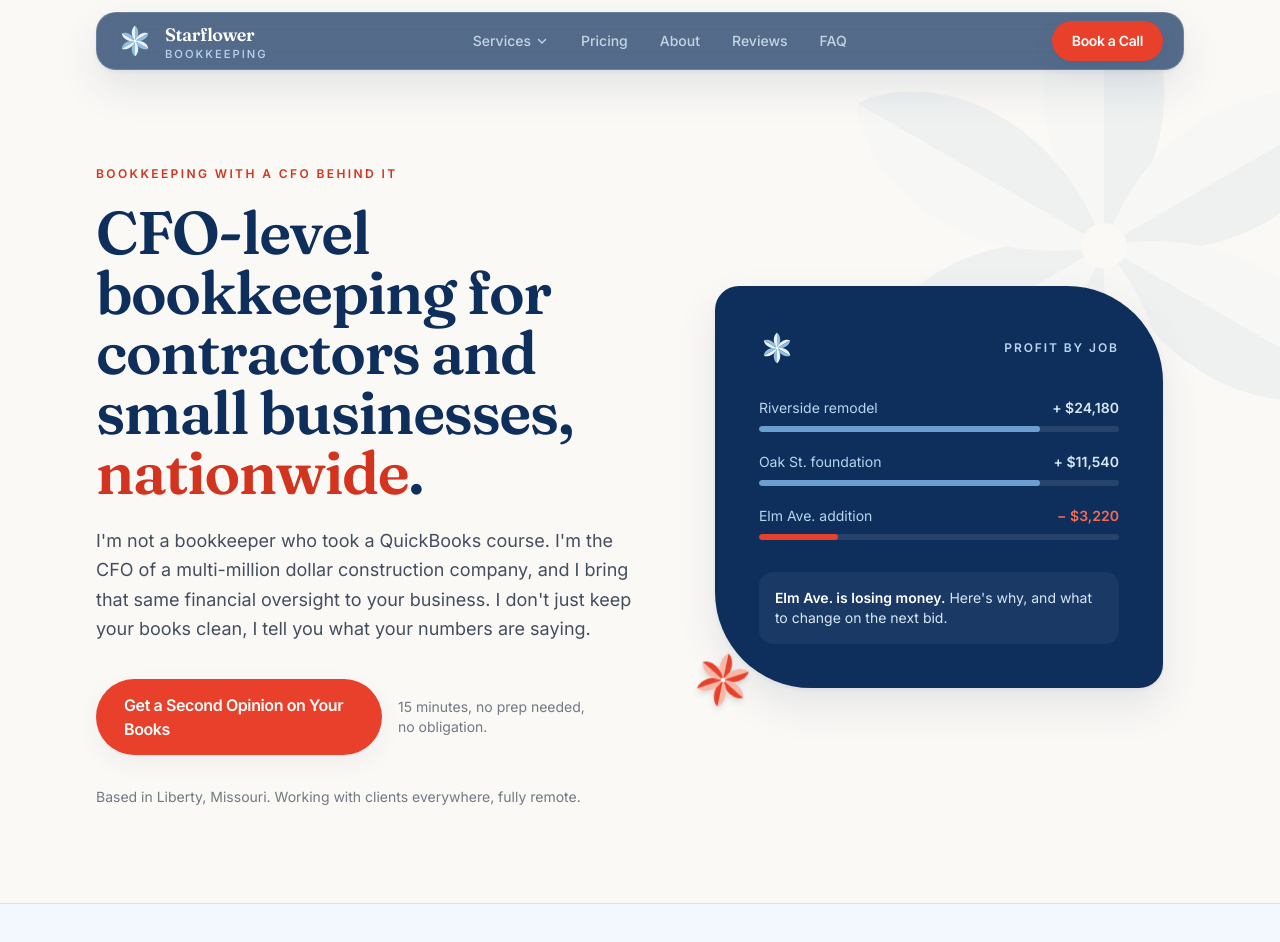
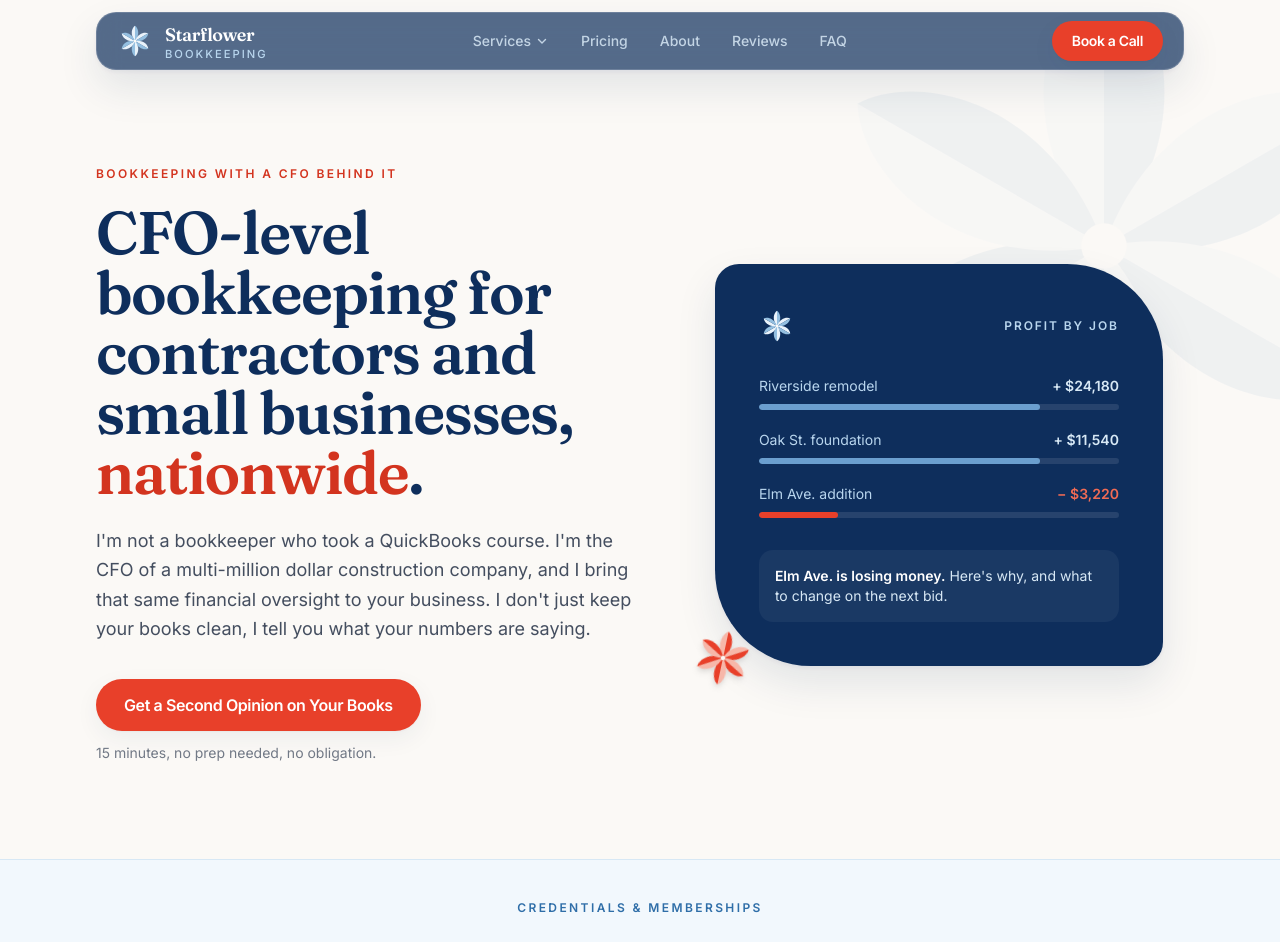
Before and after one commit to dewbwah/Starflower, a Next.js app: page / in a window 1280 px wide. Shown: the top 942 px of the page. Built offline with nearby package versions, Linux system fonts and the light colour scheme.

Commit message:
Hero CTA on one line, reviews moved up, legal pages in sitemap

```diff
--- a/app/page.tsx
+++ b/app/page.tsx
@@ -90,18 +90,14 @@ export default function HomePage() {
               </p>
             </Rise>
             <Rise delay={180}>
-              <div className="mt-9 flex flex-col gap-4 sm:flex-row sm:items-center">
-                <CTAButton href={CTA.href} size="lg">
+              <div className="mt-9 flex flex-col items-start gap-3">
+                <CTAButton href={CTA.href} size="lg" className="whitespace-nowrap">
                   {CTA.primaryLabel}
                 </CTAButton>
-                <p className="text-sm text-ink/60">{CTA.supportShort}</p>
+                <p className="whitespace-nowrap text-sm text-ink/60">
+                  {CTA.supportShort}
+                </p>
               </div>
-            </Rise>
-            <Rise delay={240}>
-              <p className="mt-8 text-sm text-ink/60">
-                Based in {BUSINESS.baseCity}, {BUSINESS.baseState}. Working with clients
-                everywhere, fully remote.
-              </p>
             </Rise>
           </div>
 
@@ -187,6 +183,9 @@ export default function HomePage() {
           </div>
         </Container>
       </Section>
+
+      {/* ---------------- REVIEWS (early, so visitors hit proof fast) ---------------- */}
+      <Testimonials tone="cream" />
 
       {/* ---------------- WHO I HELP ---------------- */}
       <Section tone="petal">
@@ -275,8 +274,6 @@ export default function HomePage() {
         </Container>
       </Section>
 
-      <Testimonials />
-
       {/* ---------------- QUICK LINKS ---------------- */}
       <Section tone="petal">
         <Container>
--- a/app/sitemap.ts
+++ b/app/sitemap.ts
@@ -40,6 +40,8 @@ export default function sitemap(): MetadataRoute.Sitemap {
 
     // Legal
     { path: "/privacy", priority: 0.2, changeFrequency: "yearly" },
+    { path: "/terms", priority: 0.2, changeFrequency: "yearly" },
+    { path: "/cookie-settings", priority: 0.2, changeFrequency: "yearly" },
   ];
 
   // Blog posts.
```
